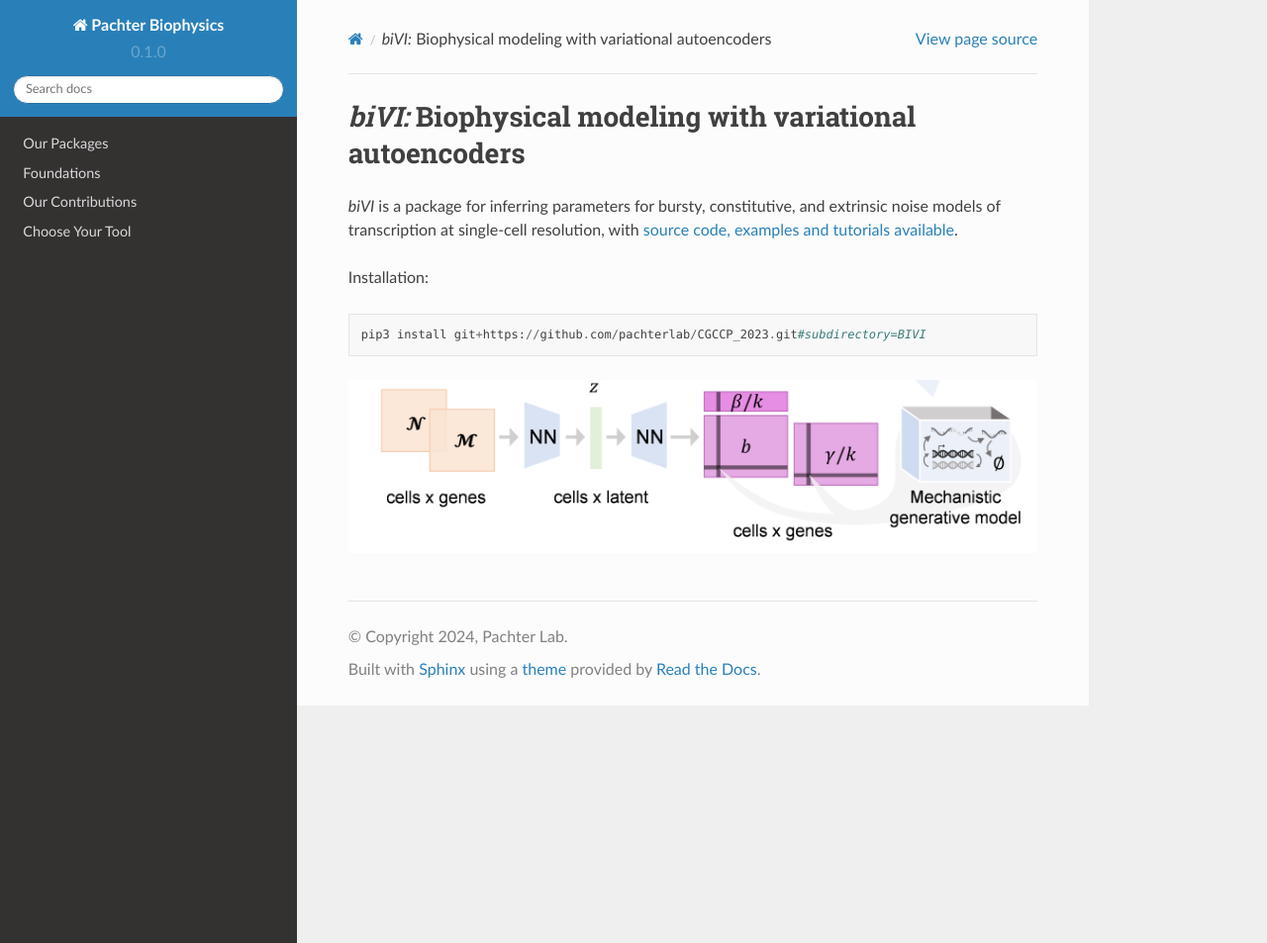
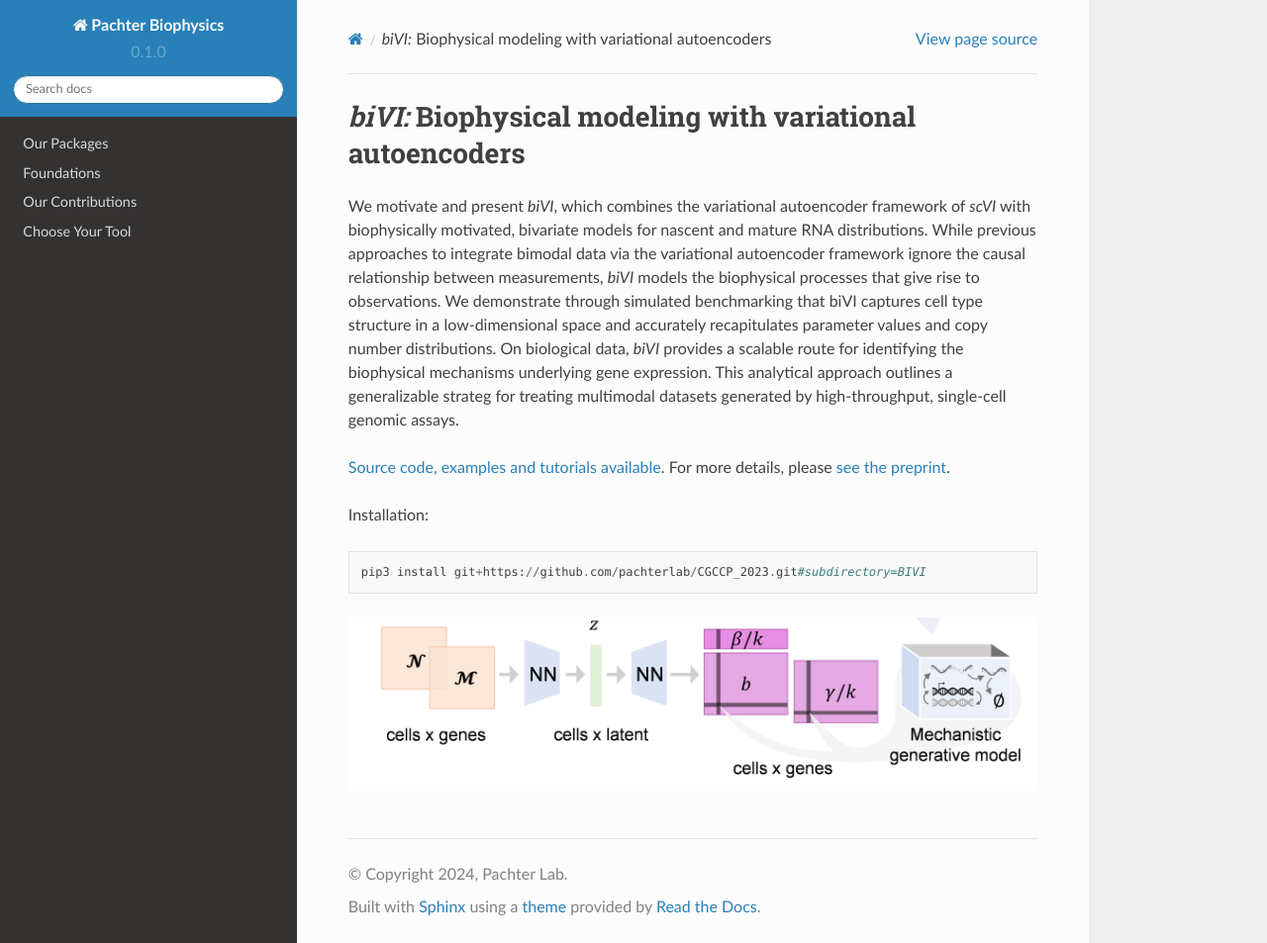
Before and after one commit to pachterlab/biophysics, a Sphinx documentation site: the page built from docs/source/packages_bivi.rst, in a window 1280 px wide and 953 px high. Shown: the whole window at 99% size. Built offline with Sphinx 7.4.7 and the Read the Docs theme 2.0.0, drawn with Linux system fonts in a browser that asks for light colours.

Commit message:
Update packages_bivi.rst

```diff
--- a/docs/source/packages_bivi.rst
+++ b/docs/source/packages_bivi.rst
@@ -2,7 +2,10 @@
 
 *biVI:* Biophysical modeling with variational autoencoders
 =================================================================
-*biVI* is a package for inferring parameters for bursty, constitutive, and extrinsic noise models of transcription at single-cell resolution, with `source code, examples and tutorials available <https://github.com/pachterlab/CGCCP_2023>`_.
+
+We motivate and present *biVI*, which combines the variational autoencoder framework of *scVI* with biophysically motivated, bivariate models for nascent and mature RNA distributions. While previous approaches to integrate bimodal data via the variational autoencoder framework ignore the causal relationship between measurements, *biVI* models the biophysical processes that give rise to observations. We demonstrate through simulated benchmarking that biVI captures cell type structure in a low-dimensional space and accurately recapitulates parameter values and copy number distributions. On biological data, *biVI* provides a scalable route for identifying the biophysical mechanisms underlying gene expression. This analytical approach outlines a generalizable strateg for treating multimodal datasets generated by high-throughput, single-cell genomic assays.
+
+`Source code, examples and tutorials available <https://github.com/pachterlab/CGCCP_2023>`_. For more details, please `see the preprint <https://doi.org/10.1101/2023.01.13.523995>`_.
 
 Installation:
 
```
